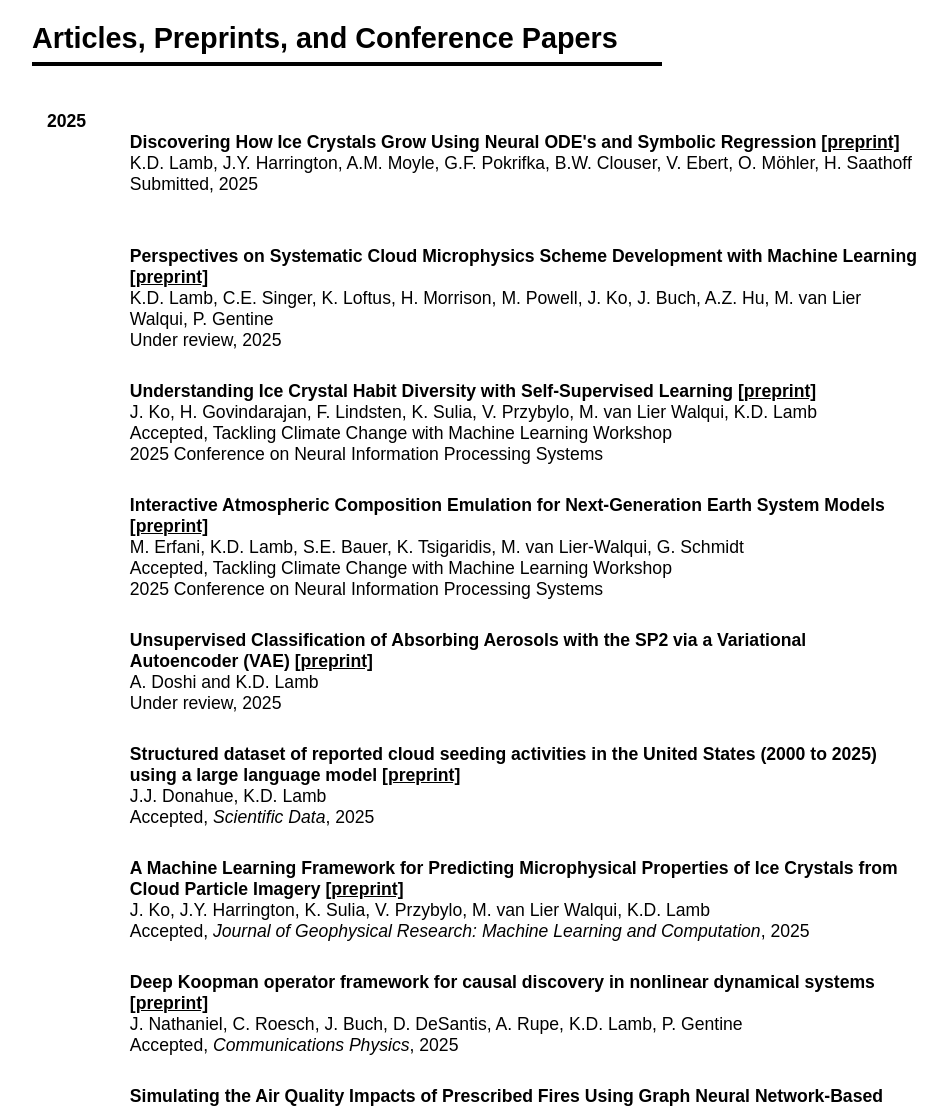
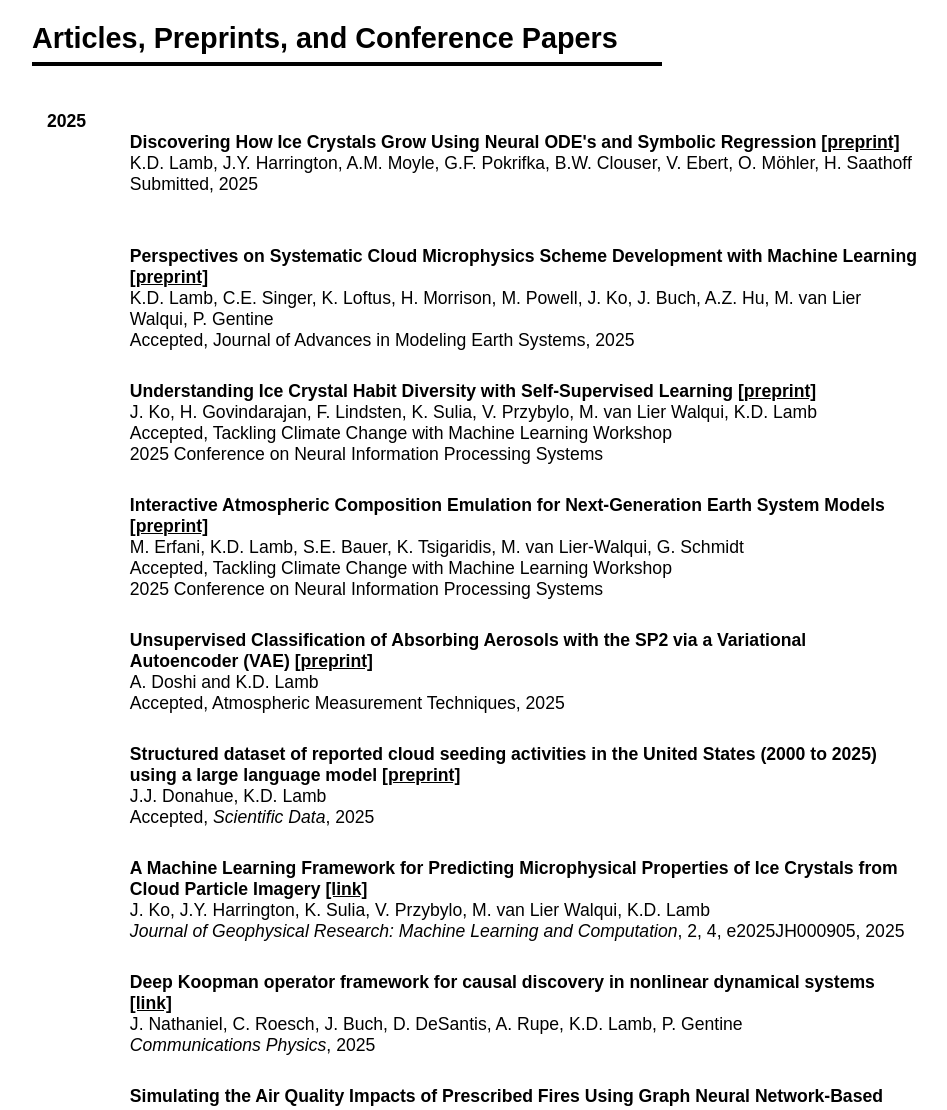
Before and after one commit to kdlamb/kdlamb.github.io, a Jekyll site: the page built from pages/publications.md, in a window 1280 px wide and 1400 px high, cut to the strip 290-1400 px from the top of the window. Shown: the whole strip, without its empty margins (158-1105 px from the left). Built offline with Jekyll 4.4.1, drawn with Linux system fonts in a browser that asks for light colours; nearby versions of some CDN libraries.

Commit message:
updated publications

```diff
--- a/pages/publications.md
+++ b/pages/publications.md
@@ -26,7 +26,7 @@ Submitted, 2025<br></td>
 <td></td>
 <td><strong>Perspectives on Systematic Cloud Microphysics Scheme Development with Machine Learning <a href="https://essopenarchive.org/users/553026/articles/1314217-perspectives-on-systematic-cloud-microphysics-scheme-development-with-machine-learning?commit=3355424c1b1db729b5e75a06761800b8e1918168">[preprint]</a></strong><br>
 K.D. Lamb, C.E. Singer, K. Loftus, H. Morrison, M. Powell, J. Ko, J. Buch, A.Z. Hu, M. van Lier Walqui, P. Gentine<br>
-Under review, 2025<br></td>
+Accepted, Journal of Advances in Modeling Earth Systems, 2025<br></td>
 </tr>
 
  <tr>
@@ -49,7 +49,7 @@ Accepted, Tackling Climate Change with Machine Learning Workshop <br>
 <td></td>
 <td><strong>Unsupervised Classification of Absorbing Aerosols with the SP2 via a Variational Autoencoder (VAE) <a href="https://egusphere.copernicus.org/preprints/2025/egusphere-2025-3210/">[preprint]</a></strong><br>
 A. Doshi and K.D. Lamb<br>
-Under review, 2025<br></td>
+Accepted, Atmospheric Measurement Techniques, 2025<br></td>
 </tr>
 
  <tr>
@@ -61,16 +61,16 @@ Accepted, <em>Scientific Data</em>, 2025<br></td>
 
  <tr>
 <td></td>
-<td><strong>A Machine Learning Framework for Predicting Microphysical Properties of Ice Crystals from Cloud Particle Imagery <a href="https://arxiv.org/abs/2507.19759">[preprint]</a></strong><br>
+<td><strong>A Machine Learning Framework for Predicting Microphysical Properties of Ice Crystals from Cloud Particle Imagery <a href="https://agupubs.onlinelibrary.wiley.com/doi/10.1029/2025JH000905">[link]</a></strong><br>
 J. Ko, J.Y. Harrington, K. Sulia, V. Przybylo, M. van Lier Walqui, K.D. Lamb<br>
-Accepted, <em>Journal of Geophysical Research: Machine Learning and Computation</em>, 2025<br></td>
+<em>Journal of Geophysical Research: Machine Learning and Computation</em>, 2, 4, e2025JH000905, 2025<br></td>
 </tr>
 
  <tr>
 <td></td>
-<td><strong>Deep Koopman operator framework for causal discovery in nonlinear dynamical systems <a href="https://arxiv.org/abs/2505.14828">[preprint]</a></strong><br>
+<td><strong>Deep Koopman operator framework for causal discovery in nonlinear dynamical systems <a href="https://www.nature.com/articles/s42005-025-02426-1">[link]</a></strong><br>
 J. Nathaniel, C. Roesch, J. Buch, D. DeSantis, A. Rupe, K.D. Lamb, P. Gentine<br>
-Accepted, <em>Communications Physics</em>, 2025<br></td>
+<em>Communications Physics</em>, 2025<br></td>
 </tr>
 
  <tr>
```
